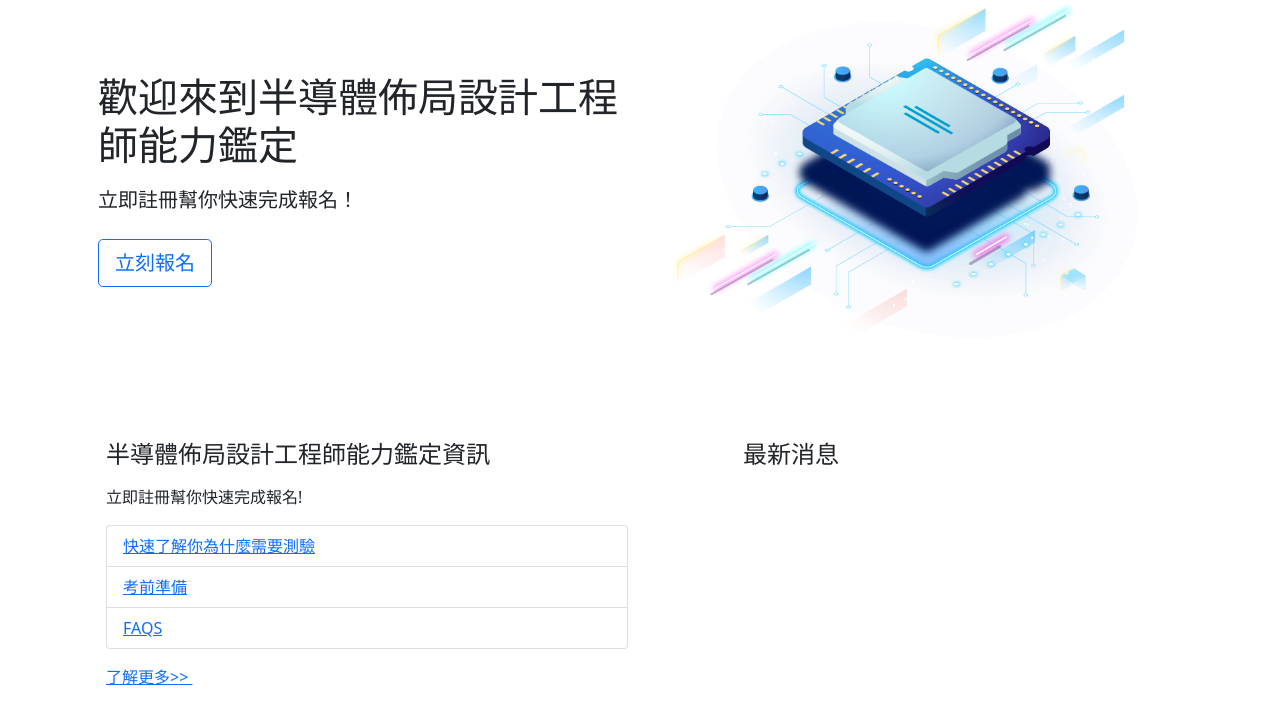
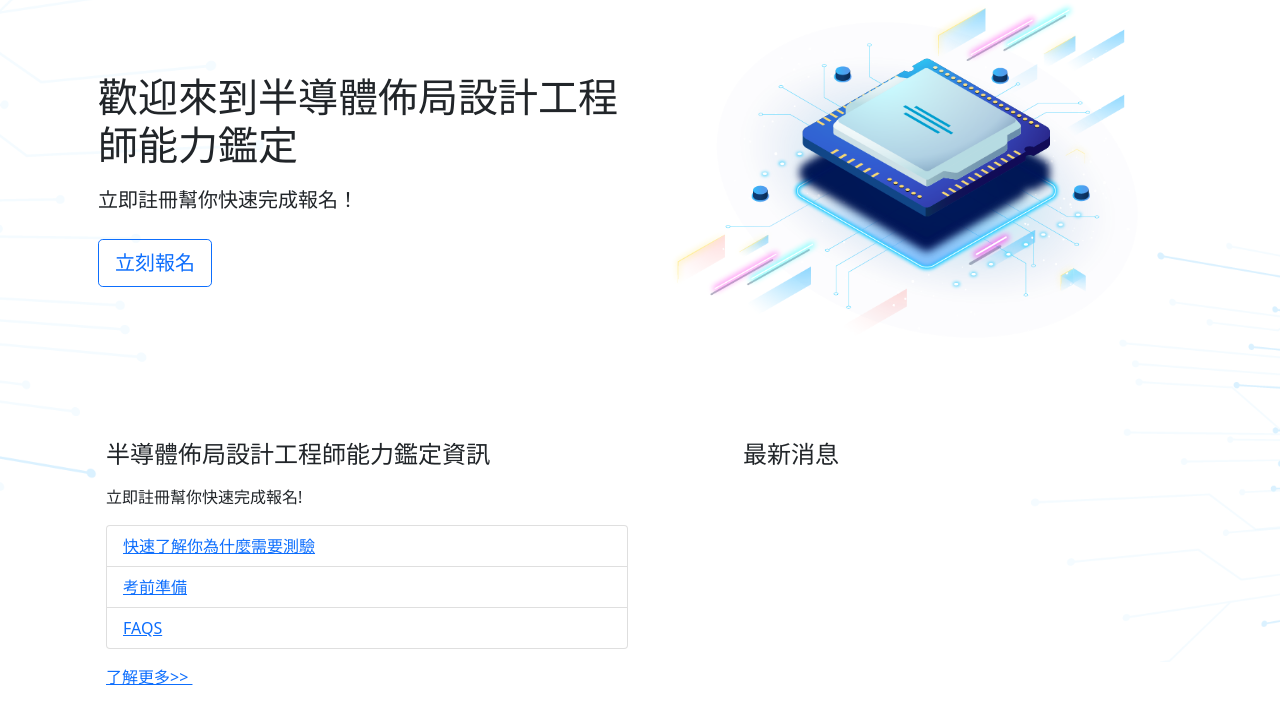
Before and after one commit to KenLu0929/icdesign, a Django app: page / in a window 1280 px wide. Shown: the part 121-837 px from the top of the page. Run offline with Django 3.2, Linux system fonts and the light colour scheme; data that the repository does not hold is empty; some libraries are stand-ins or nearby versions.

Commit message:
Image background

```diff
--- a/pages/templates/pages/index.html
+++ b/pages/templates/pages/index.html
@@ -4,6 +4,7 @@
 {% block content %}
 <body>
 {% include "pages/header.html" %}
+<section class="background-overlay"></section>
 <div class="container py-5">
 <!--    <div class="container-fluid py-5">-->
 <!--        <h3 class="display-6 fw-bold">歡迎來到 半導體佈局設計工程師能力鑑定</h3>-->
--- a/pages/templates/static/index.css
+++ b/pages/templates/static/index.css
@@ -57,3 +57,17 @@ button.link { background:none;border:none; }
 .bg-dark {
     background: linear-gradient(90deg, rgba(28,62,128,1) 22%, rgba(20,15,107,1) 77%) !important;
 }
+
+body{
+     /* The image used */
+  background-image: url("images/background-01.png");
+
+  /* Full height */
+  height: 100%;
+
+  /* Center and scale the image nicely */
+    background-position: center center;
+    background-repeat:  no-repeat;
+    background-attachment: fixed;
+    background-size:  cover;
+}
```
Also changed, not shown: pages/templates/static/images/background-01.png (added).
